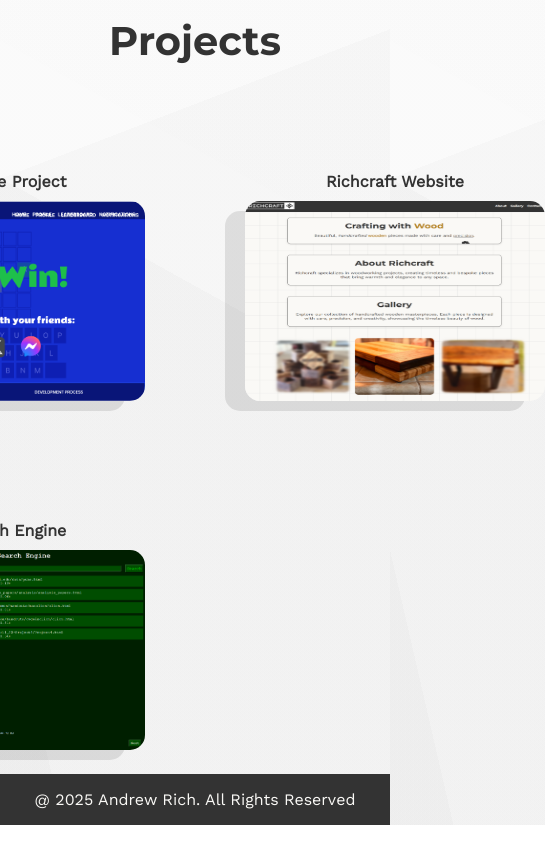
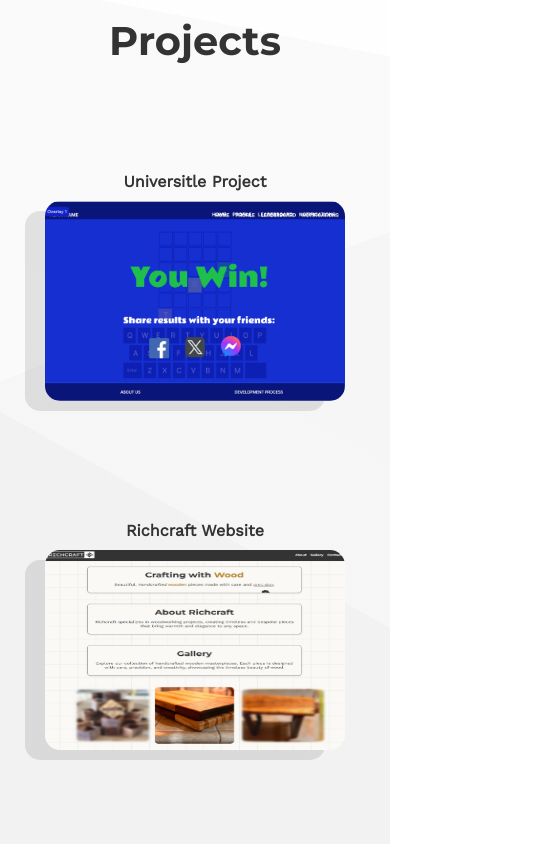
Before and after one commit to AndrewRich10/AndrewPortfolio, a React (Vite) app: page / in a window 390 px wide. Shown: the part 920-1764 px from the top of the page, 545 px wide, since content can reach past the window. Built offline with nearby package versions, Linux system fonts and the light colour scheme.

Commit message:
Mobile bug

```diff
--- a/src/index.css
+++ b/src/index.css
@@ -201,6 +201,11 @@ header h1 {
     grid-template-columns: repeat(2, 1fr); /* Change to 2 columns */
   }
 }
+@media (max-width: 720px) {
+  .project {
+    grid-template-columns: repeat(1, 1fr); /* Change to 2 columns */
+  }
+}
 
 @keyframes fadeInUp {
   0% {
```
